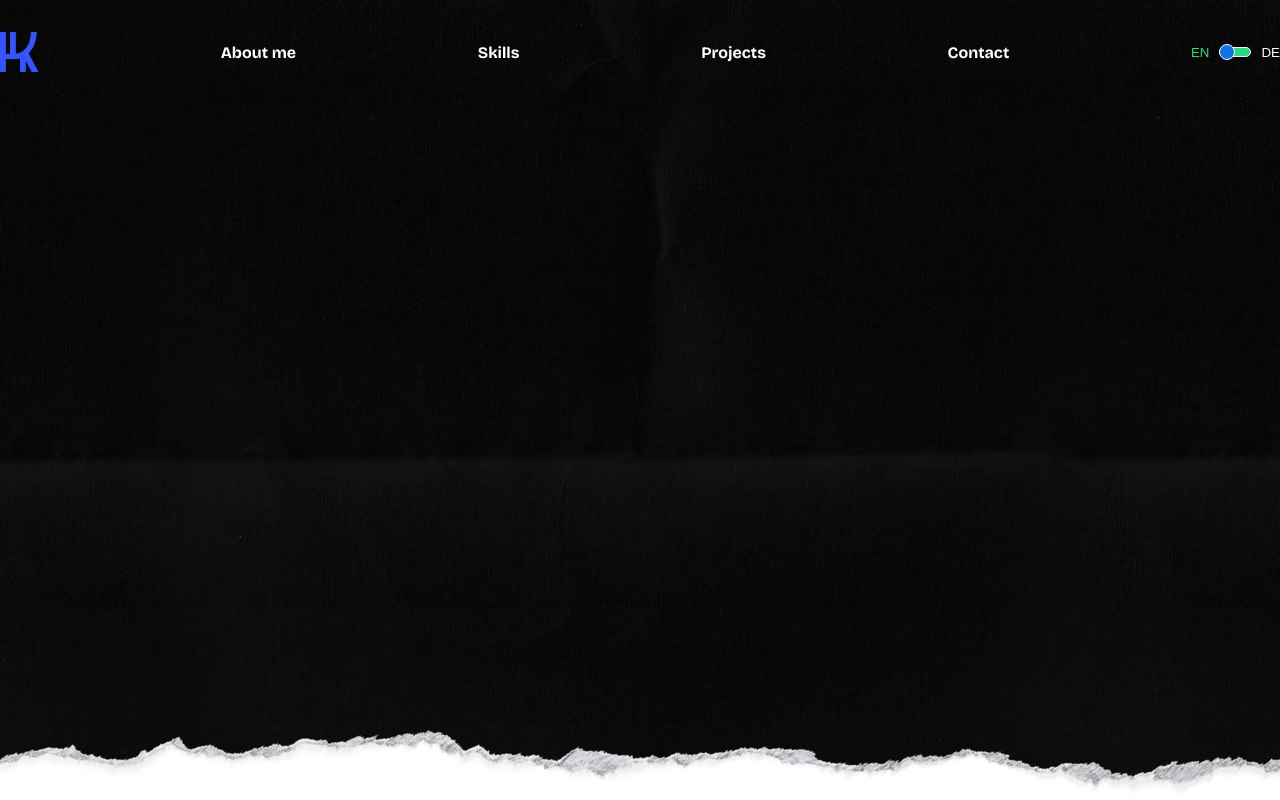
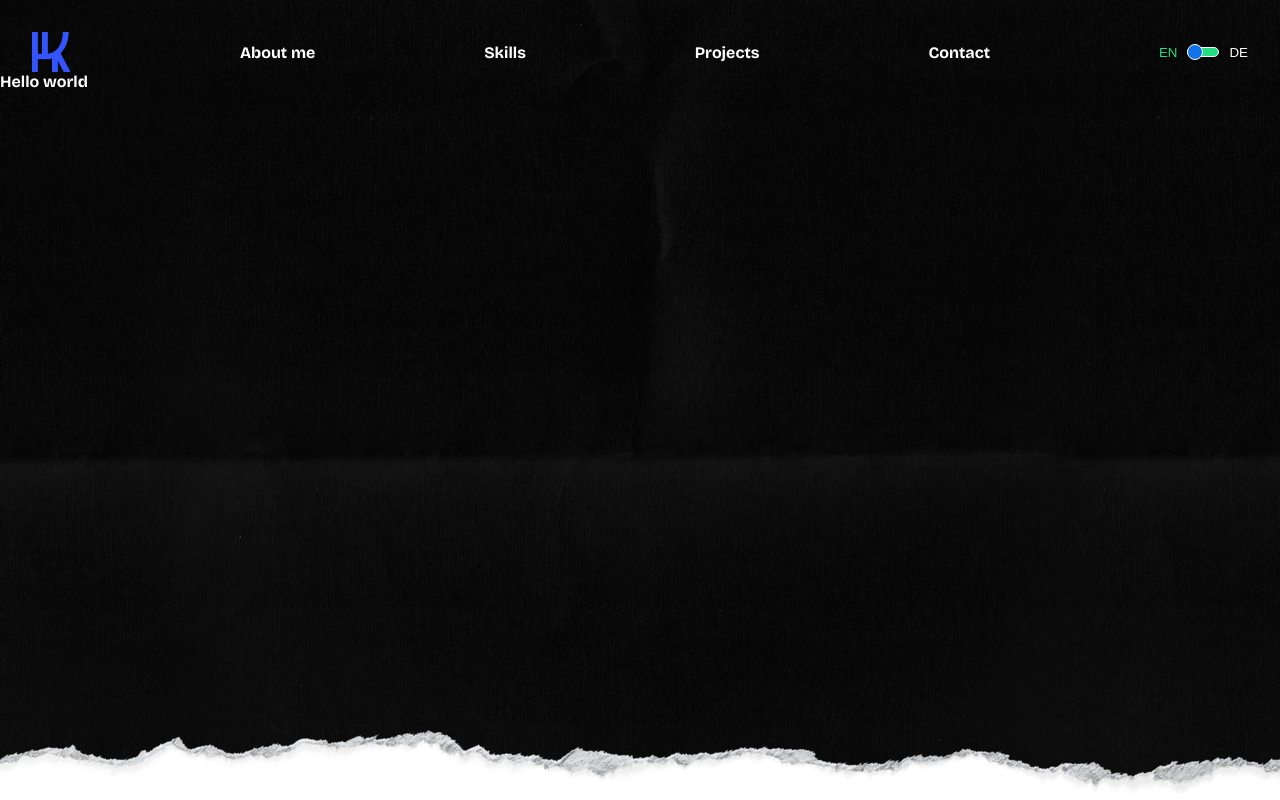
Before and after one commit to AlxRpp/MyPortfolio, an Angular app: page / in a window 1280 px wide. Built offline with nearby package versions, Linux system fonts and the light colour scheme.

Commit message:
started with the hero Section

```diff
--- a/src/app/hero-section/hero-section.html
+++ b/src/app/hero-section/hero-section.html
@@ -1,3 +1,6 @@
-<div class="landing-page">
+<div class="landing-page max-content">
     <app-header></app-header>
+    <div class="hero">
+        <div class="greeting"> Hello world</div>
+    </div>
 </div>
--- a/src/app/hero-section/hero-section.scss
+++ b/src/app/hero-section/hero-section.scss
@@ -1,7 +1,8 @@
-.landing-page{
+.landing-page {
     background-image: url('../../../public/assets/images/hero.png');
     height: 100dvh;
     background-repeat: no-repeat;
     background-size: cover;
     background-position: bottom;
+    color: white;
 }
--- a/src/app/shared/header/header.scss
+++ b/src/app/shared/header/header.scss
@@ -155,13 +155,14 @@
 
 .navbar {
     padding-top: 32px;
+    padding-left: 32px;
+    padding-right: 32px;
     display: flex;
     justify-content: space-between;
     align-items: center;
 }
 
 button {
-
     background-color: transparent;
     color: white;
     border: none;
```
